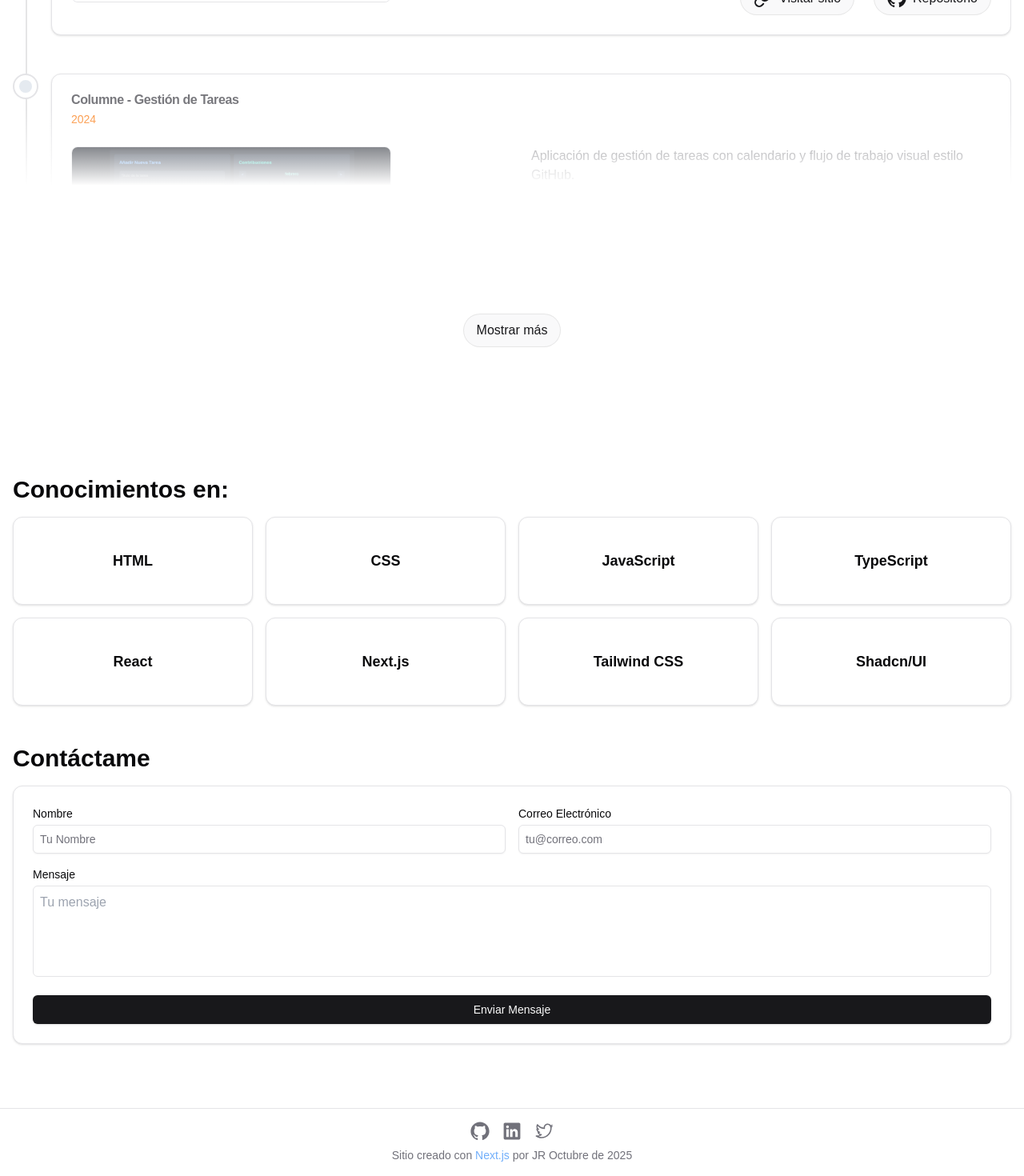
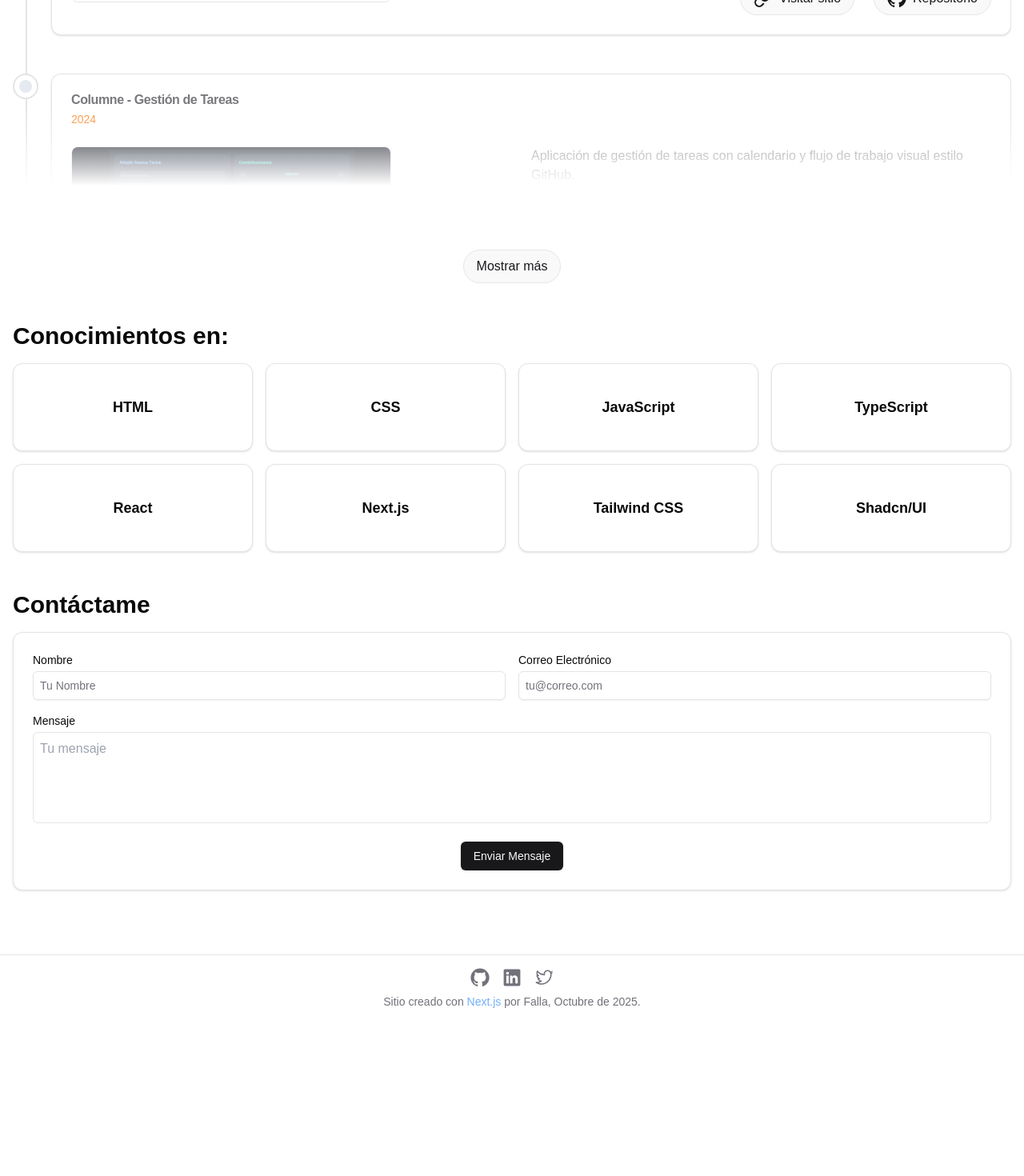
Before and after one commit to GRAMAPHENIA/portfolio-2025, a Next.js app: page / in a window 1280 px wide. Shown: the part 1830-3300 px from the top of the page at 80% size. After the commit the page ends 3108 px from the top, so only its background shows below. Built offline with nearby package versions, Linux system fonts and the light colour scheme.

Commit message:
Actualizar estilos de botones y pie de página en el portafolio; ajustar márgenes en el botón "Mostrar Más / Menos".

```diff
--- a/app/page.tsx
+++ b/app/page.tsx
@@ -193,7 +193,7 @@ export default function Portfolio() {
                 </div>
 
                 {/* Botón de envío */}
-                <Button className="w-full">Enviar Mensaje</Button>
+                <Button className="flex mx-auto">Enviar Mensaje</Button>
               </form>
             </CardContent>
           </Card>
@@ -218,7 +218,7 @@ export default function Portfolio() {
           </div>
           <p className="text-sm text-muted-foreground">
             Sitio creado con <span className="text-blue-400/90">Next.js </span>
-            por JR Octubre de {new Date().getFullYear()}
+            por Falla, Octubre de {new Date().getFullYear()}.
           </p>
         </div>
       </footer>
--- a/components/custom/proyects/Proyects.tsx
+++ b/components/custom/proyects/Proyects.tsx
@@ -100,7 +100,7 @@ const Proyects = () => {
       </div>
 
       {/* Botón Mostrar Más / Menos */}
-      <div className="flex justify-center my-40">
+      <div className="flex justify-center mt-20">
         <button
           onClick={() => setShowAll(!showAll)}
           className="flex items-center text-primary bg-secondary/50 border border-neutral-300/50 dark:border-neutral-700/50 hover:bg-secondary px-4 py-2 rounded-full ease-in-out transition-all antialiased"
```
